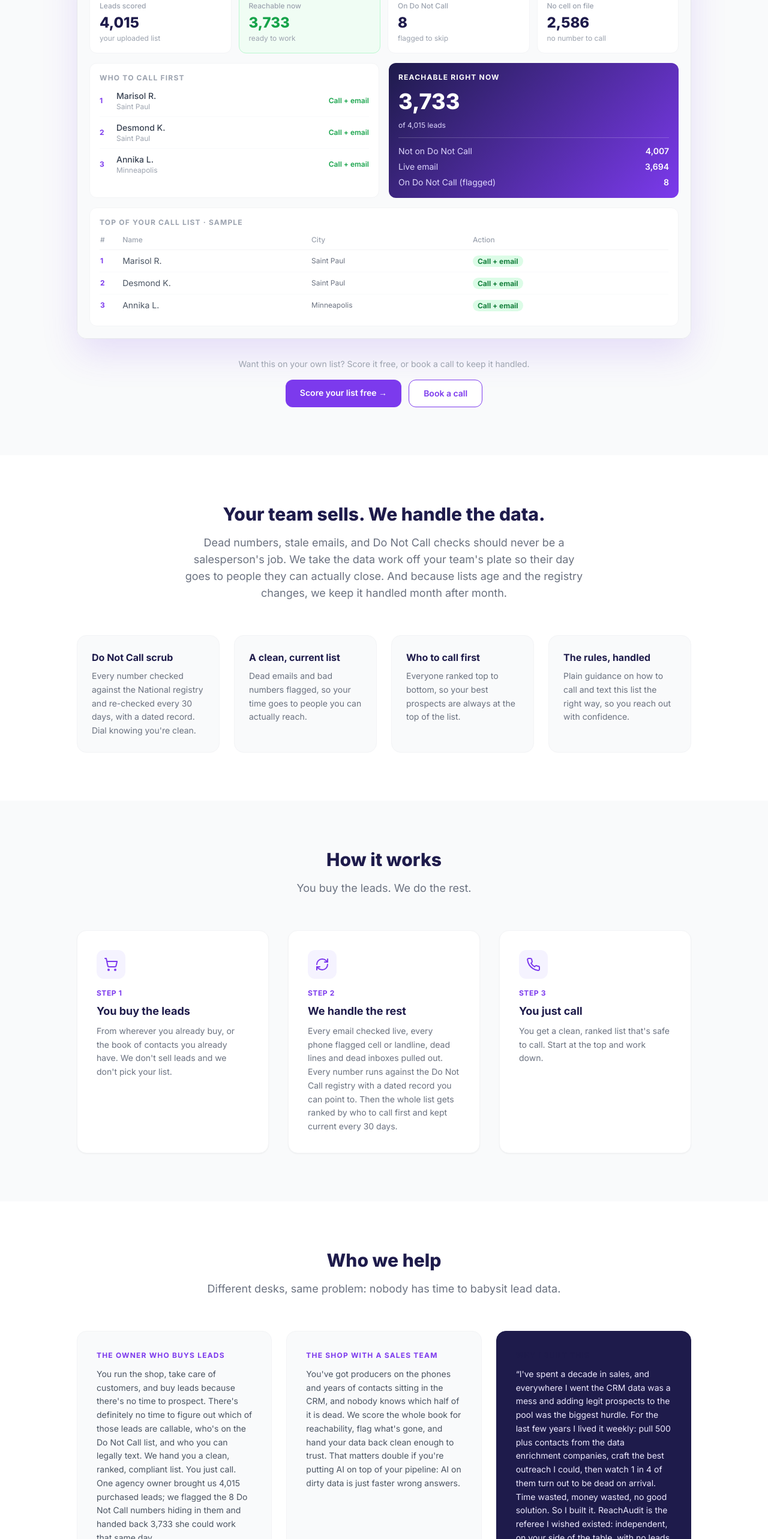
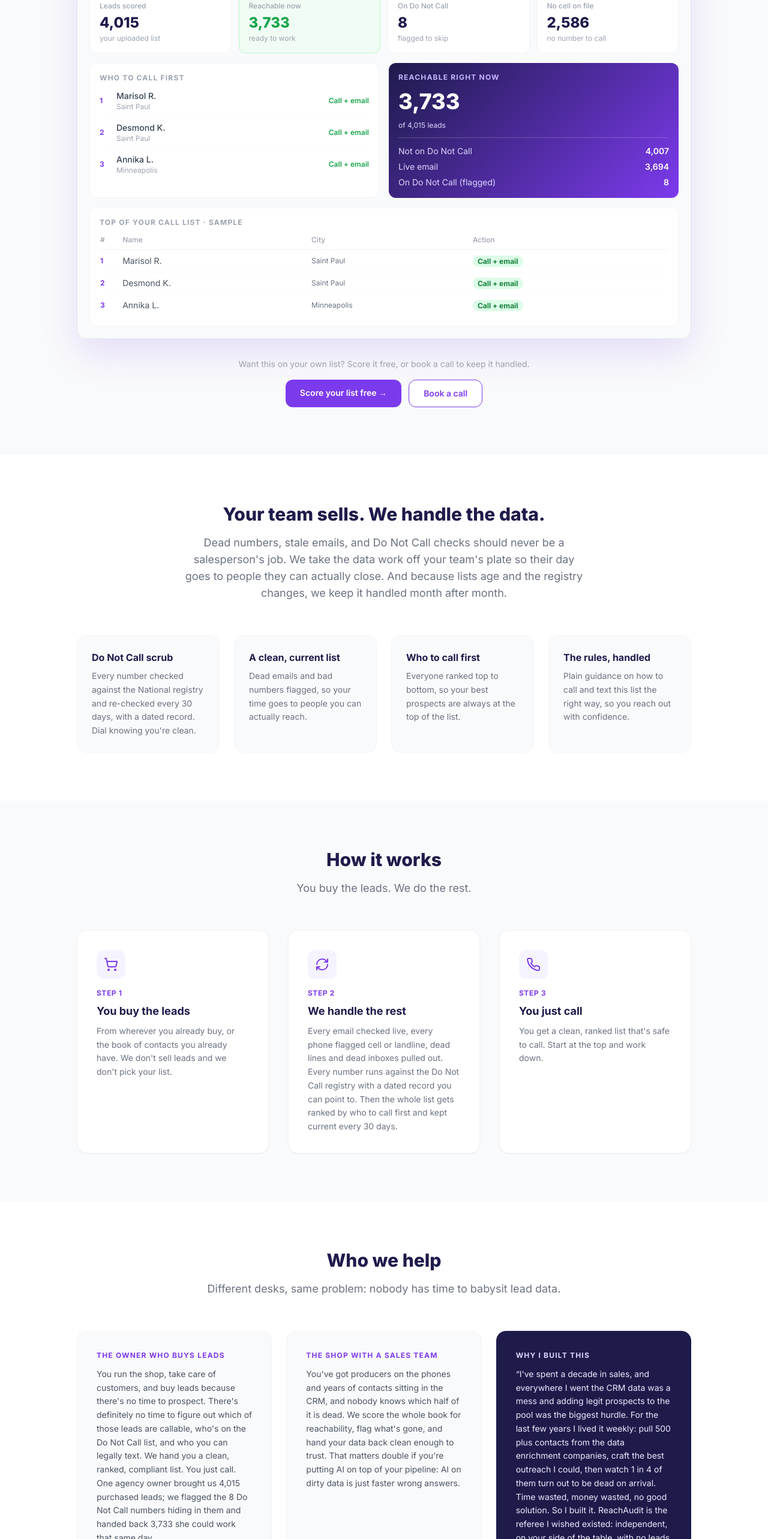
Before and after one commit to contactzen19/ContactZen-, a Next.js app in the folder frontend/: page / in a window 1280 px wide. Shown: the part 1460-4026 px from the top of the page at 60% size. Built offline with nearby package versions, Linux system fonts and the light colour scheme.

Commit message:
Fix invisible text: add missing brand shades, visible founder signature

```diff
--- a/frontend/app/page.tsx
+++ b/frontend/app/page.tsx
@@ -507,13 +507,13 @@ function WhoWeHelp() {
             </p>
           </div>
           <div className="p-8 rounded-2xl bg-brand-900 border border-brand-900 flex flex-col">
-            <p className="text-xs font-bold uppercase tracking-widest text-brand-300 mb-3">
+            <p className="text-xs font-bold uppercase tracking-widest text-brand-200 mb-3">
               Why I built this
             </p>
             <p className="text-brand-100 text-sm leading-relaxed flex-1">
               &ldquo;I&apos;ve spent a decade in sales, and everywhere I went the CRM data was a mess and adding legit prospects to the pool was the biggest hurdle. For the last few years I lived it weekly: pull 500 plus contacts from the data enrichment companies, craft the best outreach I could, then watch 1 in 4 of them turn out to be dead on arrival. Time wasted, money wasted, no good solution. So I built it. ReachAudit is the referee I wished existed: independent, on your side of the table, with no leads to sell you.&rdquo;
             </p>
-            <p className="text-brand-300 text-sm font-semibold mt-4">Joey Prindle, Founder</p>
+            <p className="text-brand-200 text-sm font-semibold mt-4">Joey Prindle, Founder</p>
           </div>
         </div>
       </div>
--- a/frontend/tailwind.config.ts
+++ b/frontend/tailwind.config.ts
@@ -13,9 +13,12 @@ const config: Config = {
           50:  "#F5F3FF",
           100: "#EDE9FE",
           200: "#DDD6FE",
+          300: "#C4B5FD",
+          400: "#A78BFA",
           500: "#8B5CF6",
           600: "#7C3AED",
           700: "#6D28D9",
+          800: "#5B21B6",
           900: "#1E1B4B",
         },
       },
```
